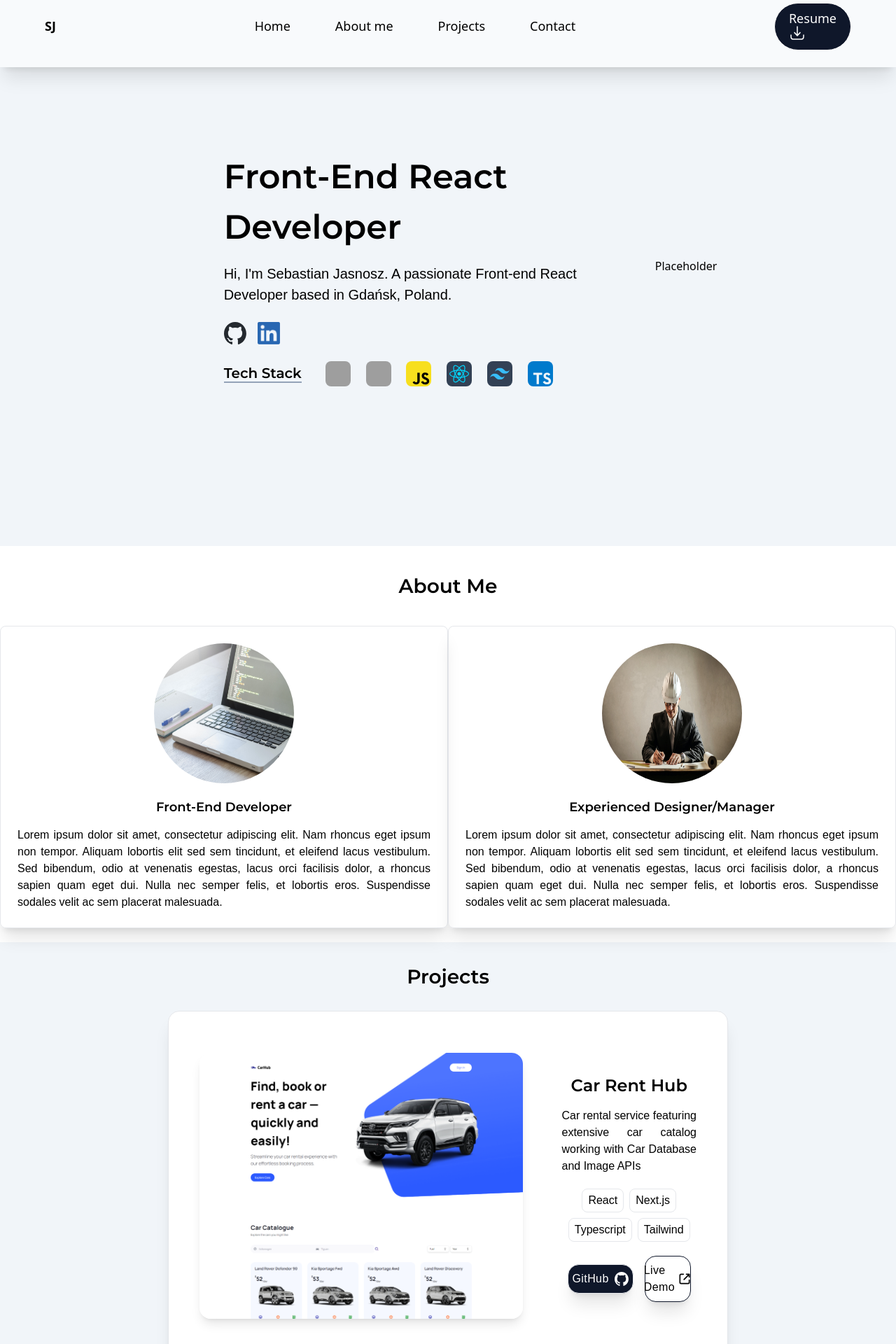
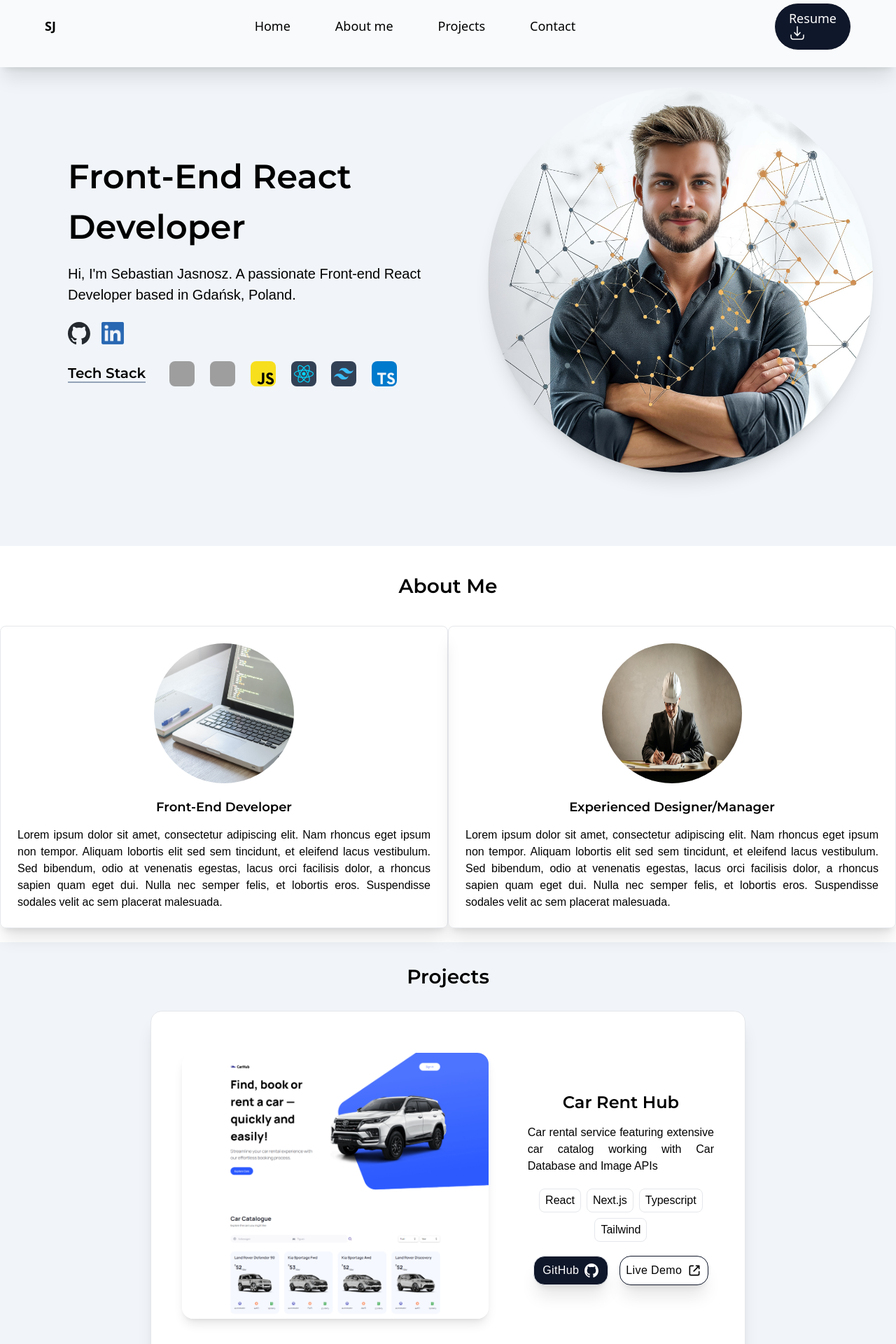
Before and after one commit to cestDrole/portfolio-v1, a React (Vite) app: page / in a window 1280 px wide. Shown: the part 20-1940 px from the top of the page at 70% size. Built offline with nearby package versions, Linux system fonts and the light colour scheme; grey boxes are pictures that could not be loaded; a web font is replaced by a local one.

Commit message:
Add hero picture, rwd optimization

```diff
--- a/src/assets/index.js
+++ b/src/assets/index.js
@@ -21,6 +21,7 @@ import linkedinWhite from "./linkedin-white.svg";
 import pin from "./pin.svg";
 import mail from "./mail.svg";
 import close from "./close.svg";
+import hero from "./hero.jpg";
 
 export {
   hamburger,
@@ -46,4 +47,5 @@ export {
   pin,
   mail,
   close,
+  hero,
 };
--- a/src/components/ProjectCard.jsx
+++ b/src/components/ProjectCard.jsx
@@ -9,7 +9,7 @@ const ProjectCard = ({
   githubUrl,
   demoUrl,
 }) => (
-  <div className='flex flex-auto justify-center max-w-[800px] h-[500px] items-center flex-col md:gap-6 md:flex-row border max-sm:basis-[310px] py-4 mx-4 px-7 rounded-2xl flex-shrink shadow-xl bg-white'>
+  <div className='flex flex-auto justify-center max-w-[850px] h-[500px] items-center flex-col md:gap-6 md:flex-row border max-sm:basis-[310px] py-4 mx-4 px-7 rounded-2xl flex-shrink shadow-xl bg-white'>
     <div className='h-[250px] md:h-[380px] w-auto overflow-hidden rounded-2xl shadow-lg mx-4'>
       <a href={demoUrl}>
         <img src={imgUrl} />
@@ -40,7 +40,7 @@ const ProjectCard = ({
           </a>
           <a
             href={demoUrl}
-            className='flex flex-auto justify-center items-center gap-1 border bg-white border-slate-900 py-2 px-2 rounded-2xl shadow-xl'
+            className='flex flex-auto justify-center items-center gap-2 border bg-white border-slate-900 rounded-2xl shadow-xl overflow-auto h-[42px] w-[140px]'
           >
             <p className='font-palanquin tracking-wide'>Live Demo</p>
             <img src={external} className='h-5 w-5' />
--- a/src/sections/Hero.jsx
+++ b/src/sections/Hero.jsx
@@ -1,11 +1,11 @@
-import { linkedin, github } from "../assets";
+import { linkedin, github, hero } from "../assets";
 import { techStack } from "../constants";
 
 const Hero = () => {
   return (
-    <div className='flex justify-center items-center gap-12 w-full h-[100vh] bg-slate-100 max-sm:flex-col-reverse'>
+    <div className='flex justify-center items-center gap-8 w-full max-sm:h-[900px] h-[100vh] bg-slate-100 max-sm:flex-col-reverse'>
       <div className='px-8 sm:px-16'>
-        <div className=' pt-2 sm:pt-4'>
+        <div className='sm:pt-4'>
           <h1 className='text-4xl font-semibold font-montserrat max-sm:text-[40px] text-center sm:text-left leading-tight sm:leading-normal'>
             Front-End React <br /> Developer
           </h1>
@@ -49,8 +49,13 @@ const Hero = () => {
           </div>
         </div>
       </div>
-      <div>
-        <h1>Placeholder</h1>
+      <div className='pt-10'>
+        <img
+          src={hero}
+          alt='hero'
+          className='md:h-[550px] md:w-[550px] rounded-full
+          h-[250px] w-[250px] shadow-xl'
+        />
       </div>
     </div>
   );
```
Also changed, not shown: src/assets/hero.jpg (added).
